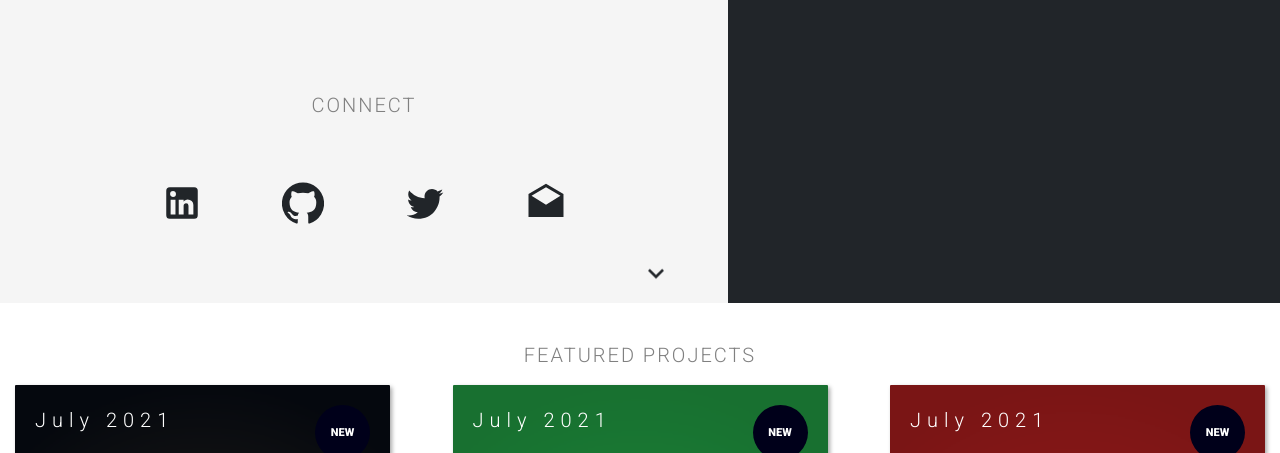
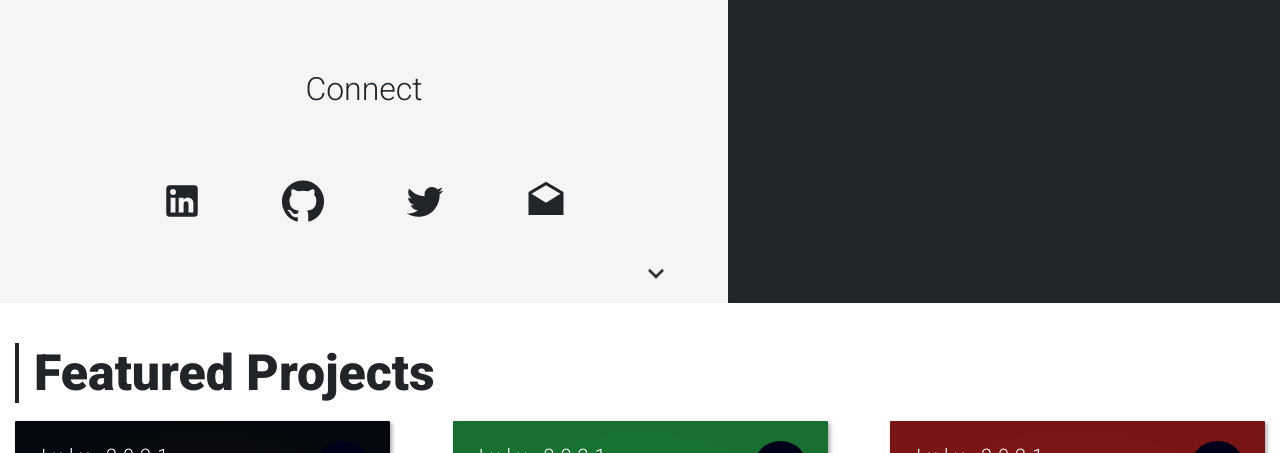
Before and after one commit to acen20/react-portfolio, a React (Create React App) app: page / in a window 1280 px wide. Shown: the part 497-950 px from the top of the page. Built offline with nearby package versions, Linux system fonts and the light colour scheme.

Commit message:
Routine push

```diff
--- a/src/App.js
+++ b/src/App.js
@@ -24,7 +24,7 @@
       {loading && <Loader loading={loading} size={150} />}
       <Navbar />
       <Header />
-      <SectionHeading title="Featured Projects" big />
+      <SectionHeading title="Featured Projects" big="1" />
       <Projects />
     </div>
   );
--- a/src/SectionHeading.js
+++ b/src/SectionHeading.js
@@ -3,7 +3,10 @@
 function SectionHeader({ title, big }) {
   return (
     <div>
-      <h2 className="section-heading">
+      <h2
+        className="section-heading"
+        className={big ? "section-heading-border" : ""}
+      >
         <div className={big ? "section-heading-border" : ""}></div>
         {title && title}
       </h2>
--- a/src/index.css
+++ b/src/index.css
@@ -21,12 +21,21 @@
   overflow-x: hidden;
 }
 
+.section-heading-border {
+  font-weight: 800 !important;
+  box-sizing: border-box;
+  margin-left: 0.3em;
+  font-size: 50px;
+  padding-left: 0.3em;
+  margin-top: 0.8em;
+  border-left: 4px solid currentColor;
+}
+
 .section-heading {
   color: gray;
   font-weight: 300;
   text-transform: uppercase;
   font-size: 20px;
-  margin-top: 40px;
   letter-spacing: 2px;
   text-align: center;
   position: relative;
```
